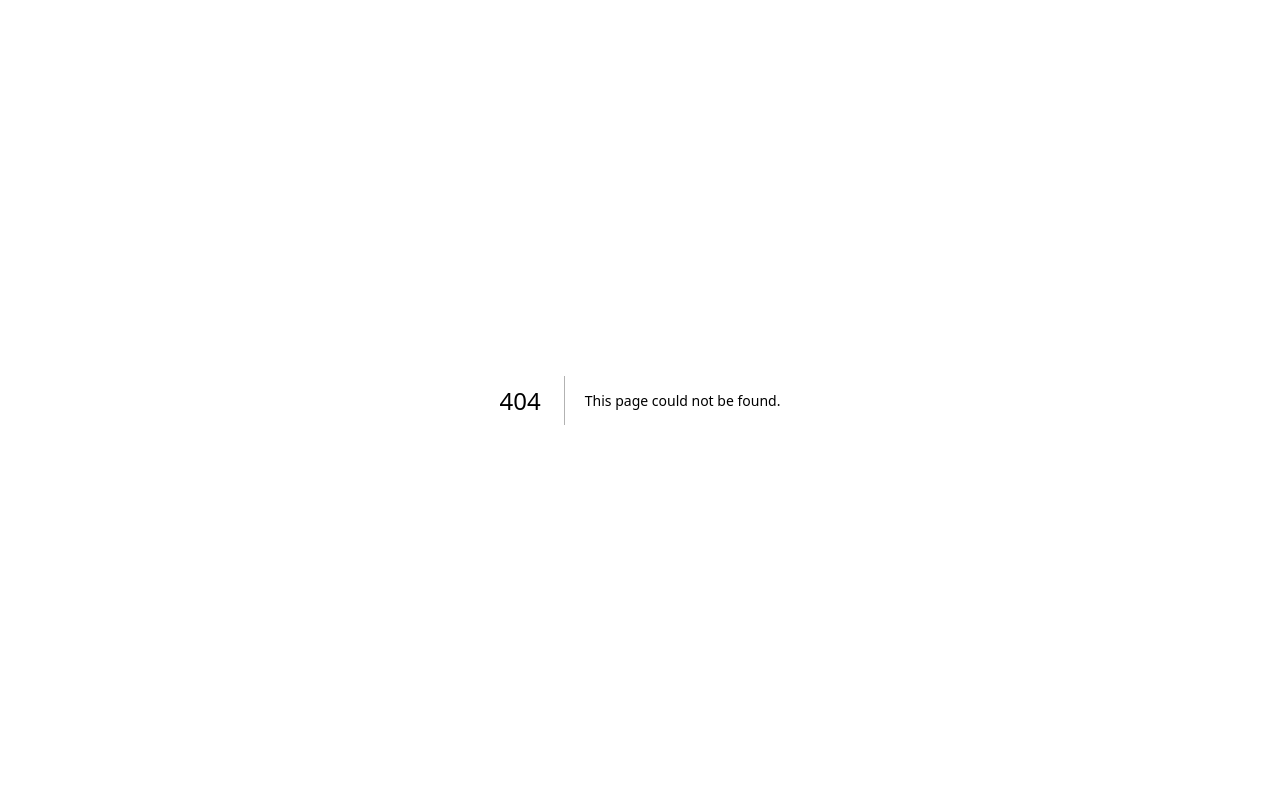
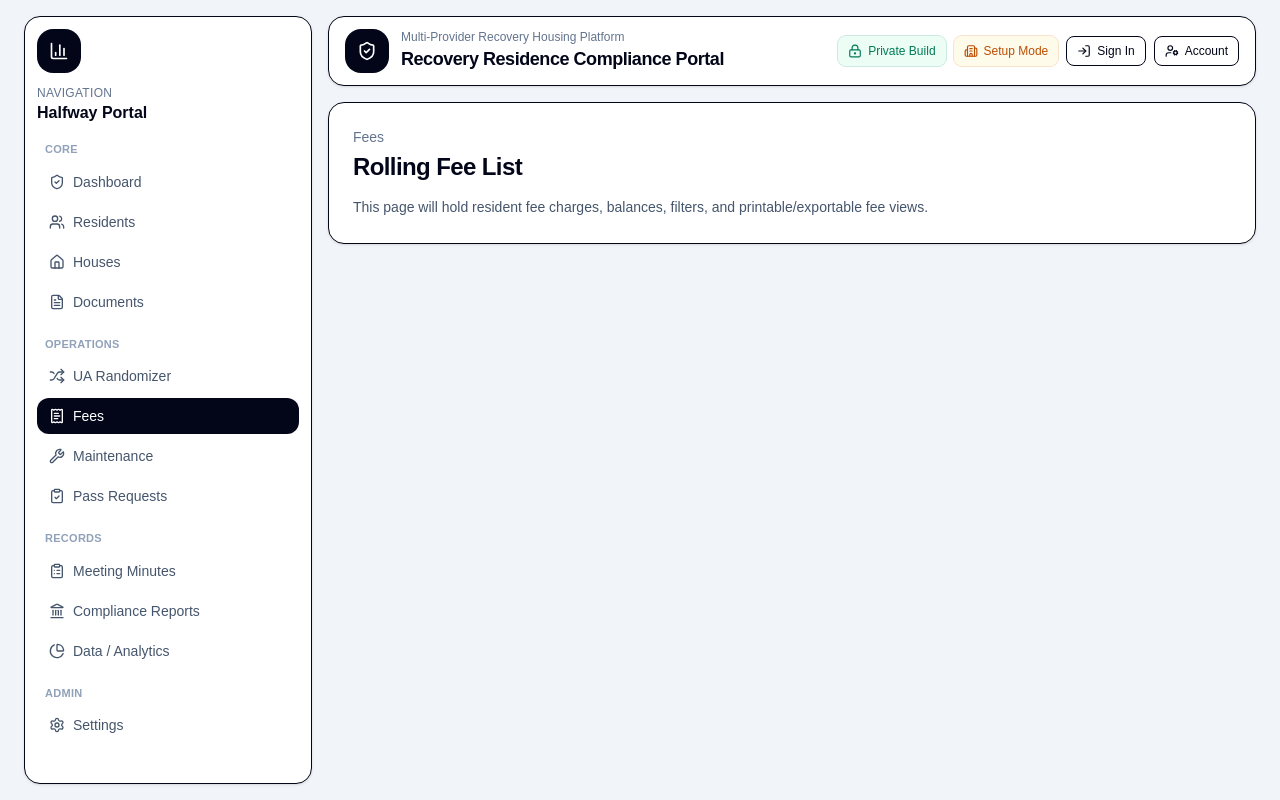
Before and after one commit to RBooth10/halfway-portal, a Next.js app: page /fees in a window 1280 px wide. Before the commit this address had no page. Built offline with nearby package versions, Linux system fonts and the light colour scheme.

Commit message:
Add sidebar navigation shell

```diff
--- /dev/null
+++ b/app/data-analytics/page.tsx
@@ -0,0 +1,15 @@
+import PageShell from "@/components/PageShell";
+
+export default function PlaceholderPage() {
+  return (
+    <PageShell>
+      <section className="rounded-2xl border bg-white p-6 shadow-sm">
+        <p className="text-sm font-medium text-slate-500">Data / Analytics</p>
+        <h1 className="mt-1 text-2xl font-semibold tracking-tight text-slate-950">Data / Analytics</h1>
+        <p className="mt-3 max-w-3xl text-sm leading-6 text-slate-600">
+          This page will hold demographics, age ranges, DOC reports, discharge types, average length of stay, satisfaction survey statistics, and RCI statistics.
+        </p>
+      </section>
+    </PageShell>
+  );
+}
--- /dev/null
+++ b/app/fees/page.tsx
@@ -0,0 +1,15 @@
+import PageShell from "@/components/PageShell";
+
+export default function PlaceholderPage() {
+  return (
+    <PageShell>
+      <section className="rounded-2xl border bg-white p-6 shadow-sm">
+        <p className="text-sm font-medium text-slate-500">Fees</p>
+        <h1 className="mt-1 text-2xl font-semibold tracking-tight text-slate-950">Rolling Fee List</h1>
+        <p className="mt-3 max-w-3xl text-sm leading-6 text-slate-600">
+          This page will hold resident fee charges, balances, filters, and printable/exportable fee views.
+        </p>
+      </section>
+    </PageShell>
+  );
+}
--- /dev/null
+++ b/app/maintenance/page.tsx
@@ -0,0 +1,15 @@
+import PageShell from "@/components/PageShell";
+
+export default function PlaceholderPage() {
+  return (
+    <PageShell>
+      <section className="rounded-2xl border bg-white p-6 shadow-sm">
+        <p className="text-sm font-medium text-slate-500">Maintenance</p>
+        <h1 className="mt-1 text-2xl font-semibold tracking-tight text-slate-950">Maintenance Log</h1>
+        <p className="mt-3 max-w-3xl text-sm leading-6 text-slate-600">
+          This page will hold resident maintenance requests, status updates, staff notes, and completion tracking.
+        </p>
+      </section>
+    </PageShell>
+  );
+}
--- /dev/null
+++ b/app/meeting-minutes/page.tsx
@@ -0,0 +1,15 @@
+import PageShell from "@/components/PageShell";
+
+export default function PlaceholderPage() {
+  return (
+    <PageShell>
+      <section className="rounded-2xl border bg-white p-6 shadow-sm">
+        <p className="text-sm font-medium text-slate-500">Meeting Minutes</p>
+        <h1 className="mt-1 text-2xl font-semibold tracking-tight text-slate-950">Meeting Minutes</h1>
+        <p className="mt-3 max-w-3xl text-sm leading-6 text-slate-600">
+          This page will hold Weekly House Meeting Minutes and Monthly Staff/QI Meeting Minutes.
+        </p>
+      </section>
+    </PageShell>
+  );
+}
--- /dev/null
+++ b/app/pass-requests/page.tsx
@@ -0,0 +1,15 @@
+import PageShell from "@/components/PageShell";
+
+export default function PlaceholderPage() {
+  return (
+    <PageShell>
+      <section className="rounded-2xl border bg-white p-6 shadow-sm">
+        <p className="text-sm font-medium text-slate-500">Pass Requests</p>
+        <h1 className="mt-1 text-2xl font-semibold tracking-tight text-slate-950">Pass Request Queue</h1>
+        <p className="mt-3 max-w-3xl text-sm leading-6 text-slate-600">
+          This page will hold resident pass requests, approval/denial workflows, follow-up requirements, and completion tracking.
+        </p>
+      </section>
+    </PageShell>
+  );
+}
--- a/components/AppHeader.tsx
+++ b/components/AppHeader.tsx
@@ -1,6 +1,5 @@
 import {
   Building2,
-  Home,
   LockKeyhole,
   LogIn,
   ShieldCheck,
@@ -53,14 +52,6 @@ export default function AppHeader() {
             <UserCog className="h-3.5 w-3.5" />
             Account
           </Link>
-
-          <Link
-            href="/"
-            className="inline-flex items-center gap-1.5 rounded-lg border px-2.5 py-1.5 text-xs font-medium hover:bg-slate-50"
-          >
-            <Home className="h-3.5 w-3.5" />
-            Dashboard
-          </Link>
         </div>
       </div>
     </header>
--- a/components/PageShell.tsx
+++ b/components/PageShell.tsx
@@ -11,10 +11,16 @@ export default function PageShell({
 }) {
   return (
     <main className="min-h-screen bg-slate-100 px-4 py-4 text-slate-950 sm:px-5 lg:px-6">
-      <div className={`mx-auto ${maxWidth} space-y-4`}>
-        <AppHeader />
+      <div className="mx-auto flex w-full max-w-[104rem] flex-col gap-4 lg:flex-row lg:items-start">
         <SetupNav />
-        {children}
+
+        <div className="min-w-0 flex-1 space-y-4">
+          <AppHeader />
+
+          <div className={`mx-auto w-full ${maxWidth} space-y-4`}>
+            {children}
+          </div>
+        </div>
       </div>
     </main>
   );
--- a/components/SetupNav.tsx
+++ b/components/SetupNav.tsx
@@ -2,33 +2,79 @@
 
 import {
   BarChart3,
-  Building2,
+  ClipboardCheck,
+  ClipboardList,
   FileText,
   Home,
+  Landmark,
+  PieChart,
+  ReceiptText,
+  Settings,
   ShieldCheck,
-  UserCog,
+  Shuffle,
   Users,
+  Wrench,
 } from "lucide-react";
 import Link from "next/link";
 import { usePathname } from "next/navigation";
 
-const navItems = [
+const navGroups = [
+  {
+    label: "Core",
+    items: [
       { label: "Dashboard", href: "/", icon: ShieldCheck },
-  { label: "Onboarding", href: "/onboarding", icon: Building2 },
+      { label: "Residents", href: "/residents", icon: Users },
       { label: "Houses", href: "/houses", icon: Home },
-  { label: "Staff", href: "/staff", icon: UserCog },
-  { label: "Residents", href: "/residents", icon: Users },
       { label: "Documents", href: "/documents", icon: FileText },
-  { label: "Reports", href: "/reports", icon: BarChart3 },
+    ],
+  },
+  {
+    label: "Operations",
+    items: [
+      { label: "UA Randomizer", href: "/ua-randomizer", icon: Shuffle },
+      { label: "Fees", href: "/fees", icon: ReceiptText },
+      { label: "Maintenance", href: "/maintenance", icon: Wrench },
+      { label: "Pass Requests", href: "/pass-requests", icon: ClipboardCheck },
+    ],
+  },
+  {
+    label: "Records",
+    items: [
+      { label: "Meeting Minutes", href: "/meeting-minutes", icon: ClipboardList },
+      { label: "Compliance Reports", href: "/reports", icon: Landmark },
+      { label: "Data / Analytics", href: "/data-analytics", icon: PieChart },
+    ],
+  },
+  {
+    label: "Admin",
+    items: [
+      { label: "Settings", href: "/account", icon: Settings },
+    ],
+  },
 ];
 
 export default function SetupNav() {
   const pathname = usePathname();
 
   return (
-    <nav className="rounded-2xl border bg-white p-1.5 shadow-sm">
-      <div className="flex gap-1.5 overflow-x-auto">
-        {navItems.map((item) => {
+    <aside className="rounded-2xl border bg-white p-3 shadow-sm lg:sticky lg:top-4 lg:h-[calc(100vh-2rem)] lg:w-72 lg:shrink-0 lg:overflow-y-auto">
+      <div className="mb-4 hidden lg:block">
+        <div className="flex h-11 w-11 items-center justify-center rounded-2xl bg-slate-950 text-white">
+          <BarChart3 className="h-5 w-5" />
+        </div>
+        <p className="mt-3 text-xs font-medium uppercase tracking-wide text-slate-500">Navigation</p>
+        <h2 className="text-base font-semibold text-slate-950">Halfway Portal</h2>
+      </div>
+
+      <nav className="space-y-4">
+        {navGroups.map((group) => (
+          <div key={group.label}>
+            <p className="mb-1.5 px-2 text-[11px] font-semibold uppercase tracking-wide text-slate-400">
+              {group.label}
+            </p>
+
+            <div className="grid gap-1 sm:grid-cols-2 lg:grid-cols-1">
+              {group.items.map((item) => {
                 const active =
                   pathname === item.href ||
                   (item.href !== "/" && pathname.startsWith(item.href));
@@ -39,16 +85,19 @@ export default function SetupNav() {
                     href={item.href}
                     className={
                       active
-                  ? "inline-flex items-center gap-1.5 whitespace-nowrap rounded-xl bg-slate-950 px-3 py-1.5 text-xs font-medium text-white"
-                  : "inline-flex items-center gap-1.5 whitespace-nowrap rounded-xl px-3 py-1.5 text-xs font-medium text-slate-600 hover:bg-slate-100"
+                        ? "flex items-center gap-2 rounded-xl bg-slate-950 px-3 py-2 text-sm font-medium text-white"
+                        : "flex items-center gap-2 rounded-xl px-3 py-2 text-sm font-medium text-slate-600 hover:bg-slate-100"
                     }
                   >
-              <item.icon className="h-3.5 w-3.5" />
-              {item.label}
+                    <item.icon className="h-4 w-4 shrink-0" />
+                    <span>{item.label}</span>
                   </Link>
                 );
               })}
             </div>
+          </div>
+        ))}
       </nav>
+    </aside>
   );
 }
```
Lines whose indentation alone changed are shown as unchanged.
